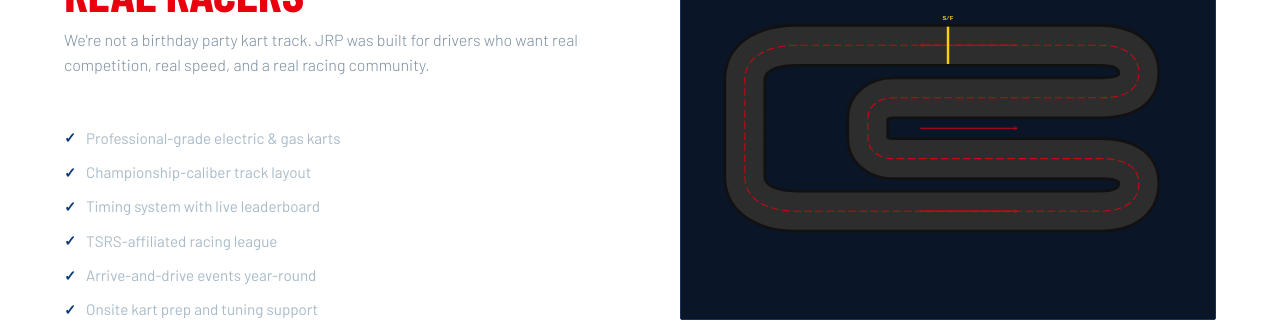
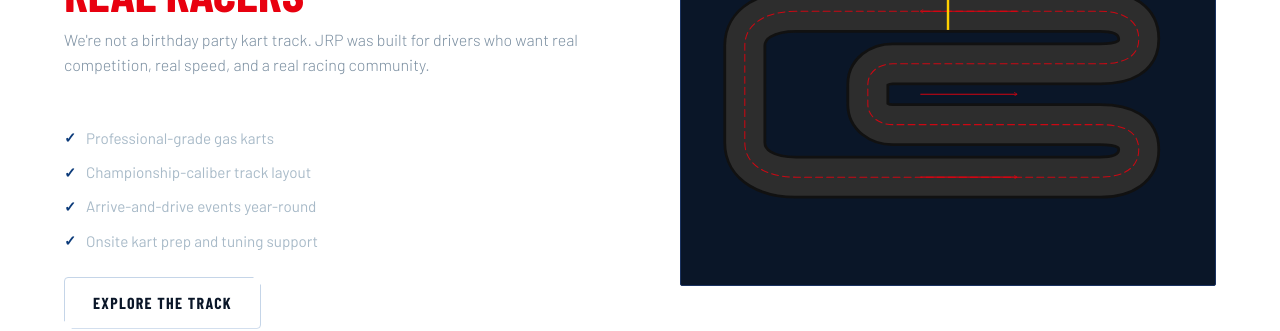
Before and after one commit to cheekcn/jrp-speedway, a Vue app: page / in a window 1280 px wide. Shown: the part 1460-1791 px from the top of the page. Built offline with nearby package versions, Linux system fonts and the light colour scheme; no server answers; the database is empty; a web font is replaced by a local one.

Commit message:
Fix landing page feature list - gas only, removing timing and TSRS

```diff
--- a/src/views/HomeView.vue
+++ b/src/views/HomeView.vue
@@ -177,10 +177,8 @@
 ]
 
 const features = [
-  'Professional-grade electric & gas karts',
+  'Professional-grade gas karts',
   'Championship-caliber track layout',
-  'Timing system with live leaderboard',
-  'TSRS-affiliated racing league',
   'Arrive-and-drive events year-round',
   'Onsite kart prep and tuning support',
 ]
```
